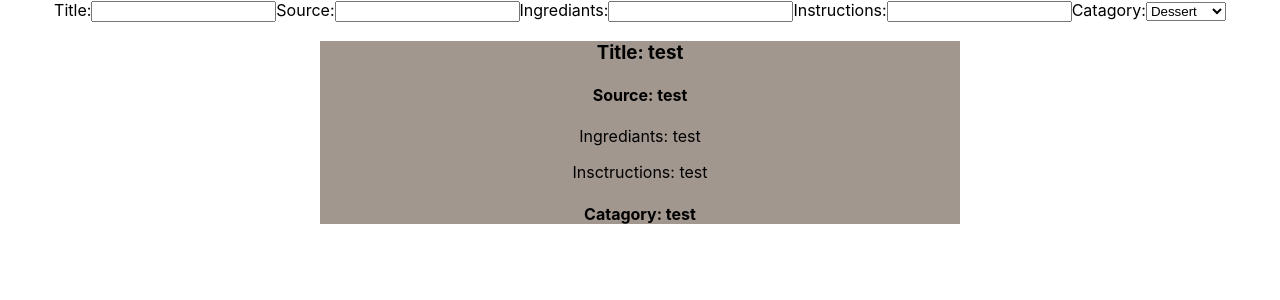
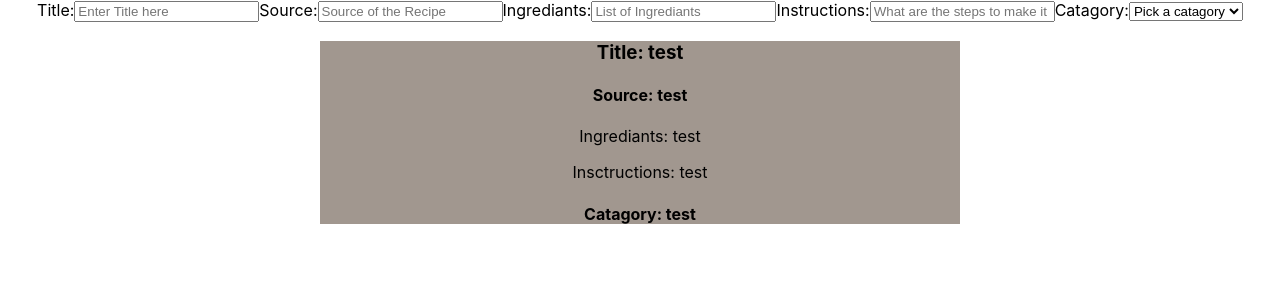
Before and after one commit to ft-bw-may-secret-family-recipes/front-end, a React (Create React App) app: page / in a window 1280 px wide. Shown: the top 300 px of the page. Built offline with nearby package versions, Linux system fonts and the light colour scheme.

Commit message:
added place holders

```diff
--- a/src/components/Newrecipe.js
+++ b/src/components/Newrecipe.js
@@ -5,23 +5,24 @@ function NewRecipe() {
         <form>
             <lable>
                 Title:
-                <input type='text'></input>
+                <input type='text' placeholder='Enter Title here'></input>
             </lable>
             <lable>
                 Source:
-                <input type='text'></input>
+                <input type='text' placeholder='Source of the Recipe'></input>
             </lable>
             <lable>
                 Ingrediants:
-                <input type='text'></input>
+                <input type='text' placeholder='List of Ingrediants'></input>
             </lable>
             <lable>
                 Instructions:
-                <input type='text'></input>
+                <input type='text' placeholder='What are the steps to make it'></input>
             </lable>
             <lable>
                 Catagory:
                 <select>
+                    <option>Pick a catagory</option>
                     <option>Dessert</option>
                     <option>Chicken</option>
                     <option>Side Dish</option>
```
